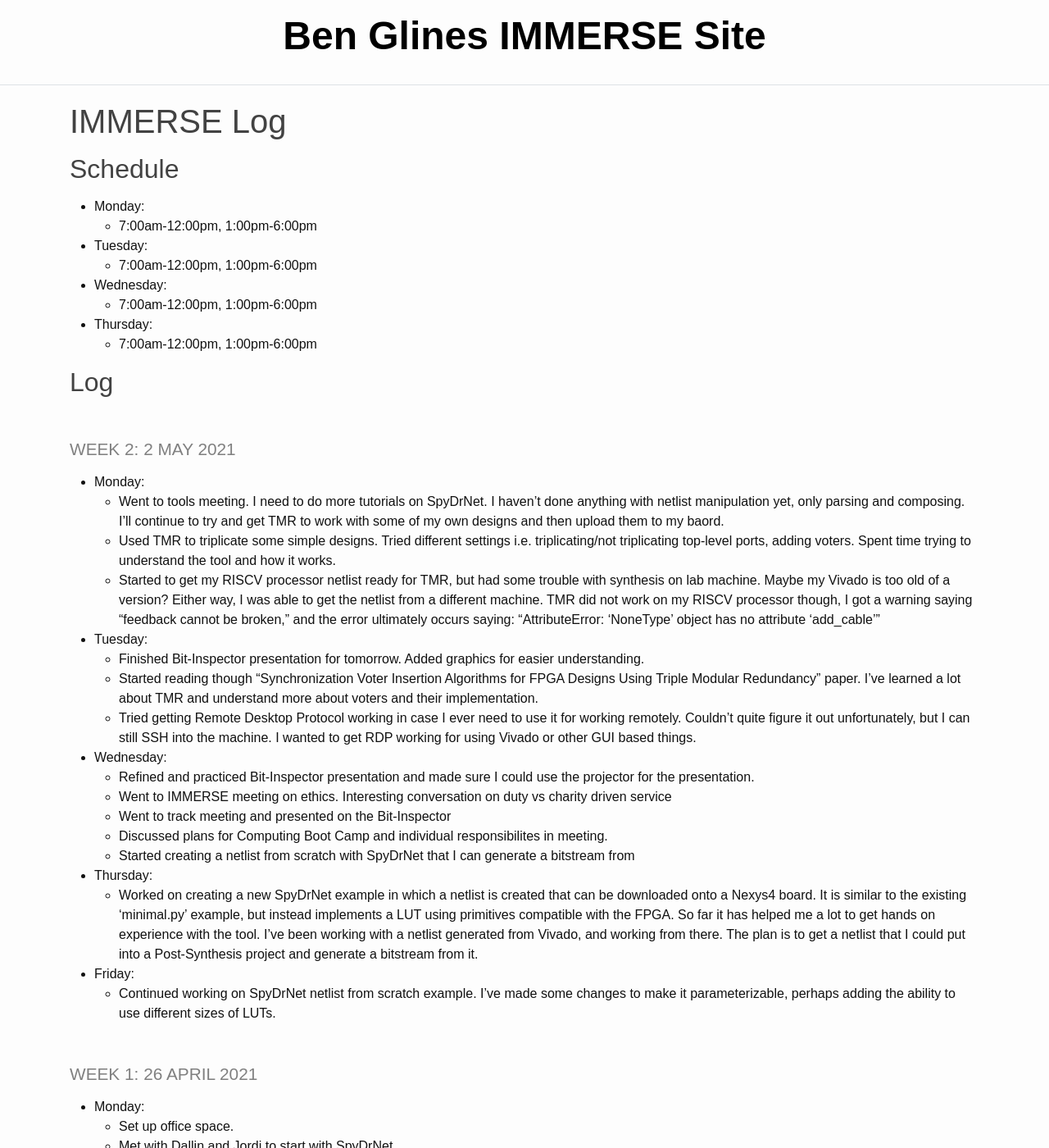
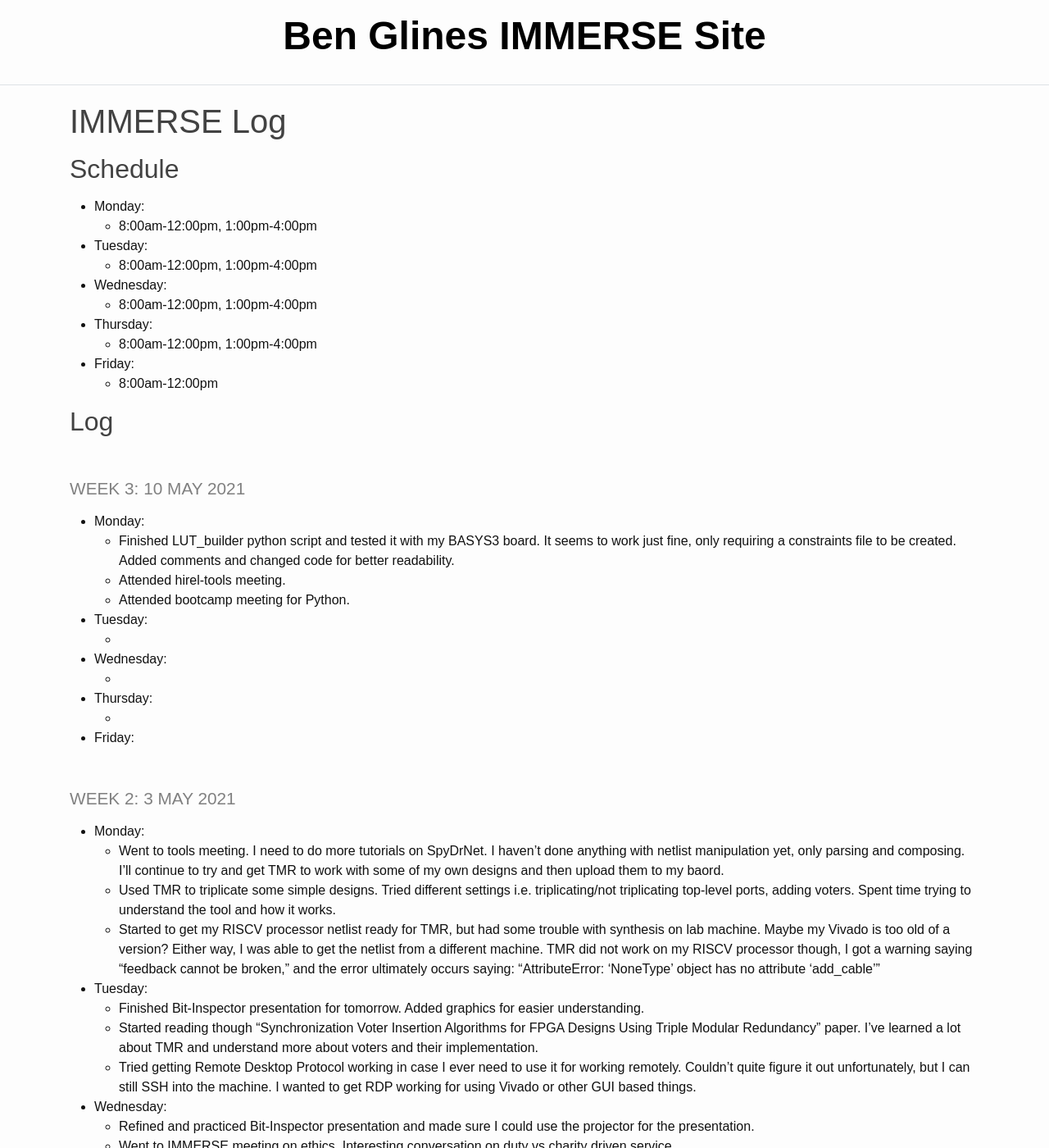
Before and after one commit to benglines/immerse, a Jekyll site: the page built from _pages/log.md, in a window 1280 px wide and 1400 px high. Shown: the whole window at 82% size. Built offline with Jekyll 4.4.1, drawn with Linux system fonts in a browser that asks for light colours.

Commit message:
Daily Update

```diff
--- a/_pages/log.md
+++ b/_pages/log.md
@@ -6,17 +6,33 @@ title: IMMERSE Log
 ## Schedule
 
 * **Monday**:
-  * 7:00am-12:00pm, 1:00pm-6:00pm
+  * 8:00am-12:00pm, 1:00pm-4:00pm
 * **Tuesday**:
-  * 7:00am-12:00pm, 1:00pm-6:00pm
+  * 8:00am-12:00pm, 1:00pm-4:00pm
 * **Wednesday**:
-  * 7:00am-12:00pm, 1:00pm-6:00pm
+  * 8:00am-12:00pm, 1:00pm-4:00pm
 * **Thursday**:
-  * 7:00am-12:00pm, 1:00pm-6:00pm
+  * 8:00am-12:00pm, 1:00pm-4:00pm
+* **Friday**:
+  * 8:00am-12:00pm
 
 ## Log
 
-### Week 2: 2 MAY 2021
+### Week 3: 10 MAY 2021
+
+* **Monday**:
+  * Finished LUT_builder python script and tested it with my BASYS3 board. It seems to work just fine, only requiring a constraints file to be created. Added comments and changed code for better readability.
+  * Attended hirel-tools meeting.
+  * Attended bootcamp meeting for Python.
+* **Tuesday**:
+  *
+* **Wednesday**:
+  *
+* **Thursday**:
+  *
+* **Friday**:
+
+### Week 2: 3 MAY 2021
 
 * **Monday**:
   * Went to tools meeting. I need to do more tutorials on SpyDrNet. I haven't done anything with netlist manipulation yet, only parsing and composing. I'll continue to try and get TMR to work with some of my own designs and then upload them to my baord.
```
Also changed, not shown: _pages/todo.md (+15 -1 lines).
